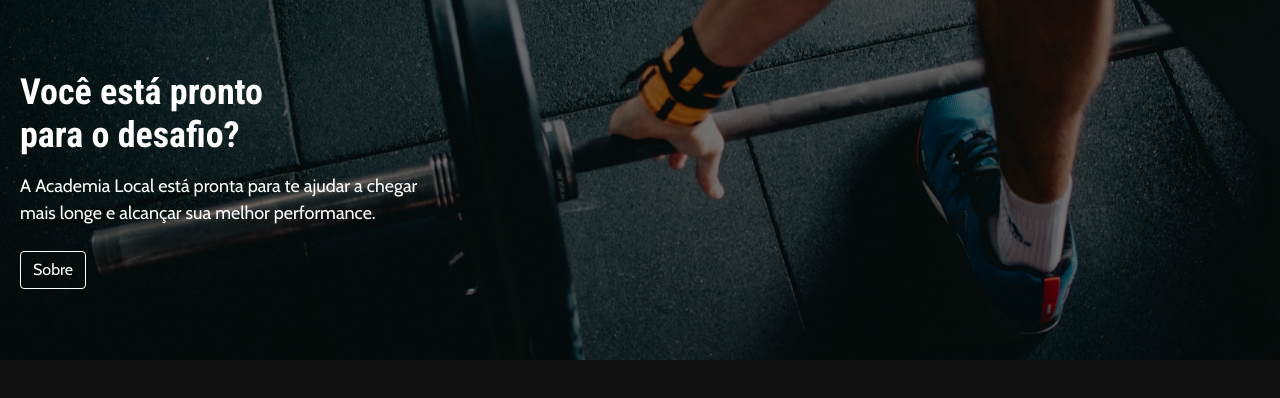
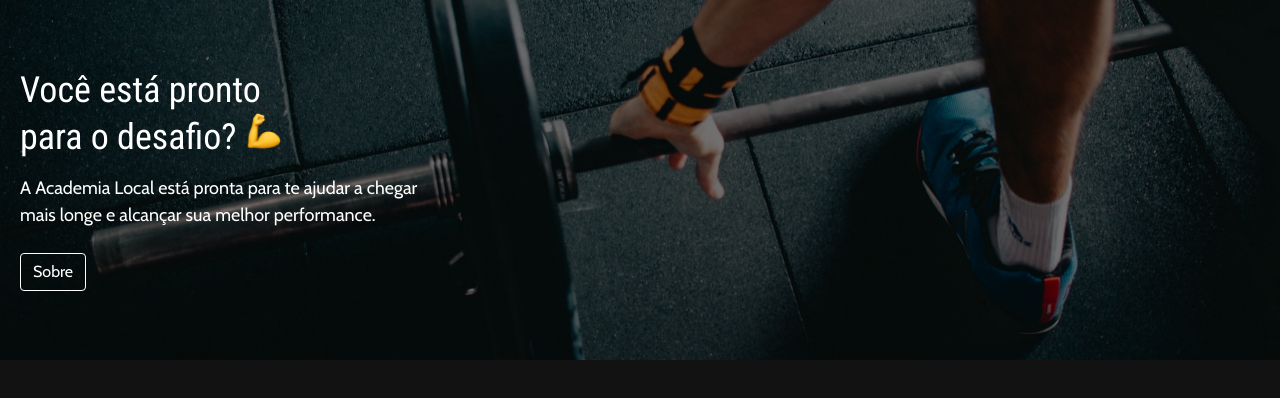
Before and after one commit to artneo7/academialocal, a SvelteKit app: page / in a window 1280 px wide. Shown: the top 398 px of the page. Built offline with nearby package versions, Linux system fonts and the light colour scheme.

Commit message:
adicionar imagem do emoji

```diff
--- a/src/global.css
+++ b/src/global.css
@@ -35,6 +35,7 @@
 }
 h1, h2, h3 {
   font-family: "Roboto Condensed", sans-serif;
+  font-weight: normal;
   line-height: 1.2;
 }
 h1 {
--- a/src/routes/+page.svelte
+++ b/src/routes/+page.svelte
@@ -1,10 +1,11 @@
 <script>
   import imgHome from '../assets/musculacao.jpg'
+  import icon from '../assets/icon-muscle.png';
 </script>
 
 <section class="intro" style="background-image: url({imgHome})">
   <div class="intro__wrapper wrap">
-    <h1>Você está pronto<br> para o desafio?</h1>
+    <h1>Você está pronto<br> para o desafio? <img src="{icon}" alt=""></h1>
     <p>A Academia Local está pronta para te ajudar a chegar mais longe e alcançar sua melhor performance.</p>
     <a class="btn" href="/sobre">Sobre</a>
   </div>
@@ -37,4 +38,8 @@
     font-size: calc(18 / 16 * 1rem);
     margin-top: 16px;
   }
+  img {
+    display: inline;
+    max-width: 36px;
+  }
 </style>
```
